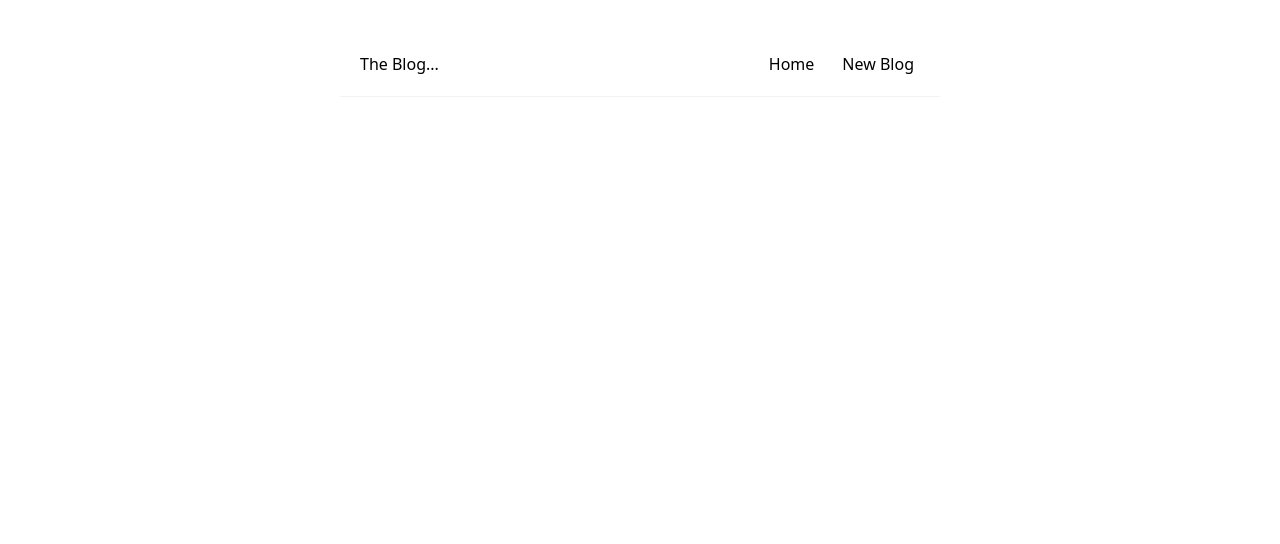
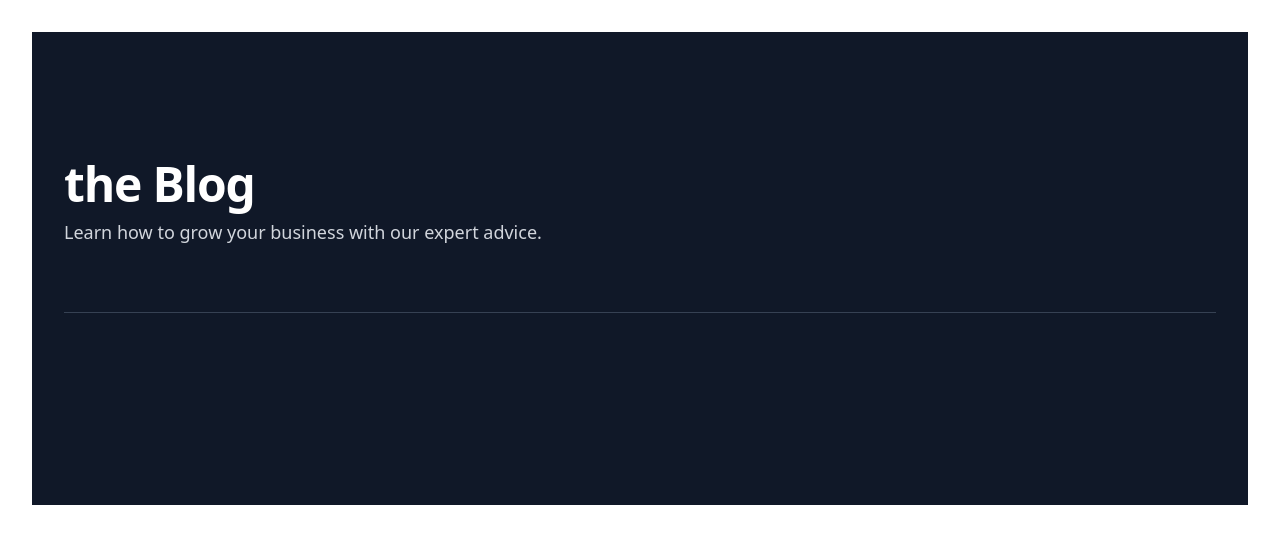
Before and after one commit to Rekal87/blog, a React app: page / in a window 1280 px wide. Shown: the top 544 px of the page. Built offline with nearby package versions, Linux system fonts and the light colour scheme; no server answers; the HTML template or start-up script is replaced by a standard one.

Commit message:
added useState, useEffect

```diff
--- a/src/App.jsx
+++ b/src/App.jsx
@@ -1,13 +1,35 @@
+import { useEffect, useState } from "react";
 import "./App.css";
 import Homepage from "./components/Homepage";
 import Navbar from "./components/Navbar";
 
 function App() {
+  const [posts, setPosts] = useState([]);
+
+  useEffect(() => {
+    const fetchPosts = async () => {
+      const res = await fetch("https://jsonplaceholder.typicode.com/posts");
+      const data = await res.json();
+      setPosts(data);
+    };
+
+    fetchPosts();
+  });
+
   return (
     <div className="App">
-      <Navbar />
-      <div className="content">
-        <Homepage />
+      <div className="bg-gray-900 py-24 sm:py-32">
+        <div className="mx-auto max-w-7xl px-6 lg:px-8">
+          <div className="mx-auto max-w-2xl lg:mx-0">
+            <h2 className="text-4xl font-semibold tracking-tight text-pretty text-white sm:text-5xl">
+              the Blog
+            </h2>
+            <p className="mt-2 text-lg/8 text-gray-300">
+              Learn how to grow your business with our expert advice.
+            </p>
+          </div>
+          <div className="mx-auto mt-10 grid max-w-2xl grid-cols-1 gap-x-8 gap-y-16 border-t border-gray-700 pt-10 sm:mt-16 sm:pt-16 lg:mx-0 lg:max-w-none lg:grid-cols-3"></div>
+        </div>
       </div>
     </div>
   );
--- /dev/null
+++ b/src/components/Posts.jsx
@@ -0,0 +1,7 @@
+import React from "react";
+
+const Posts = () => {
+  return <div>Posts</div>;
+};
+
+export default Posts;
```
